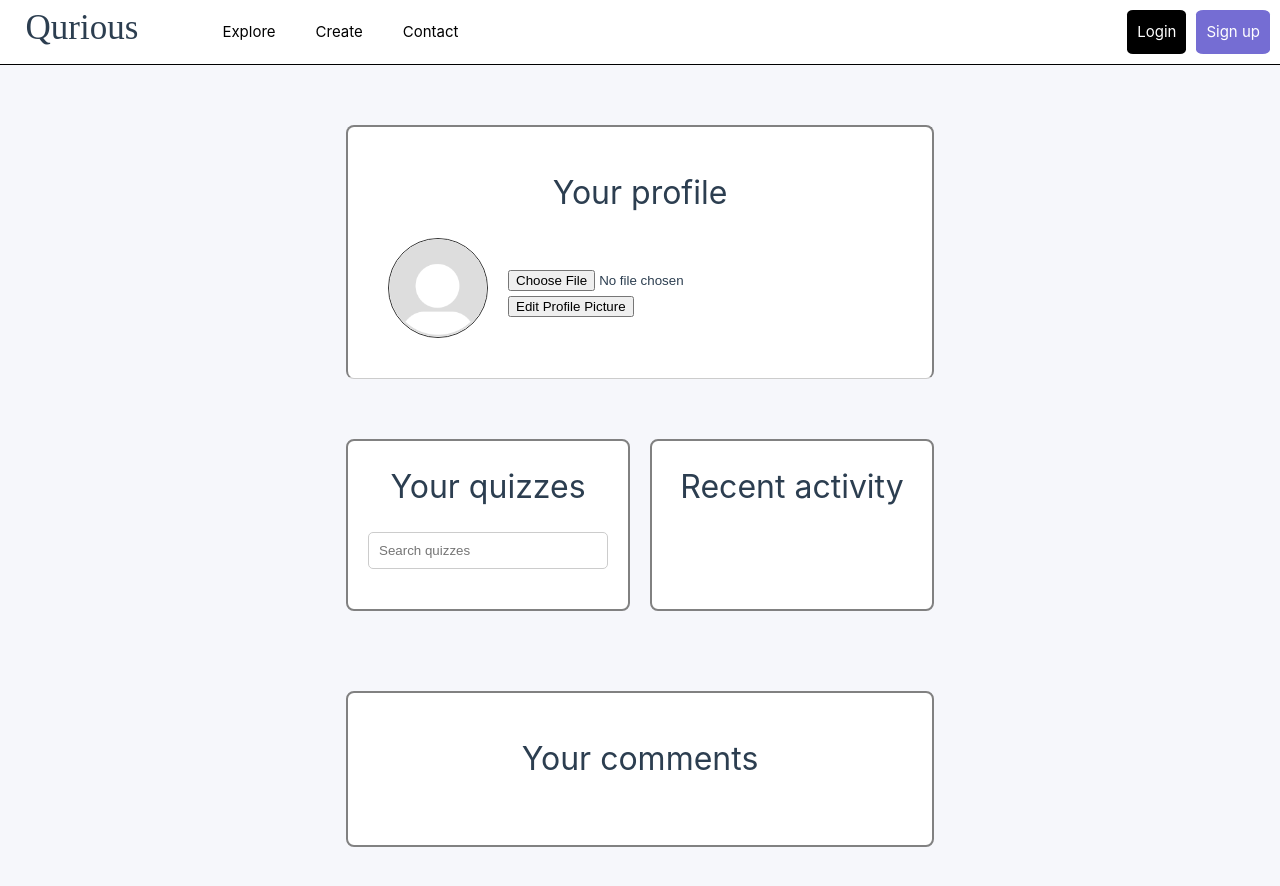
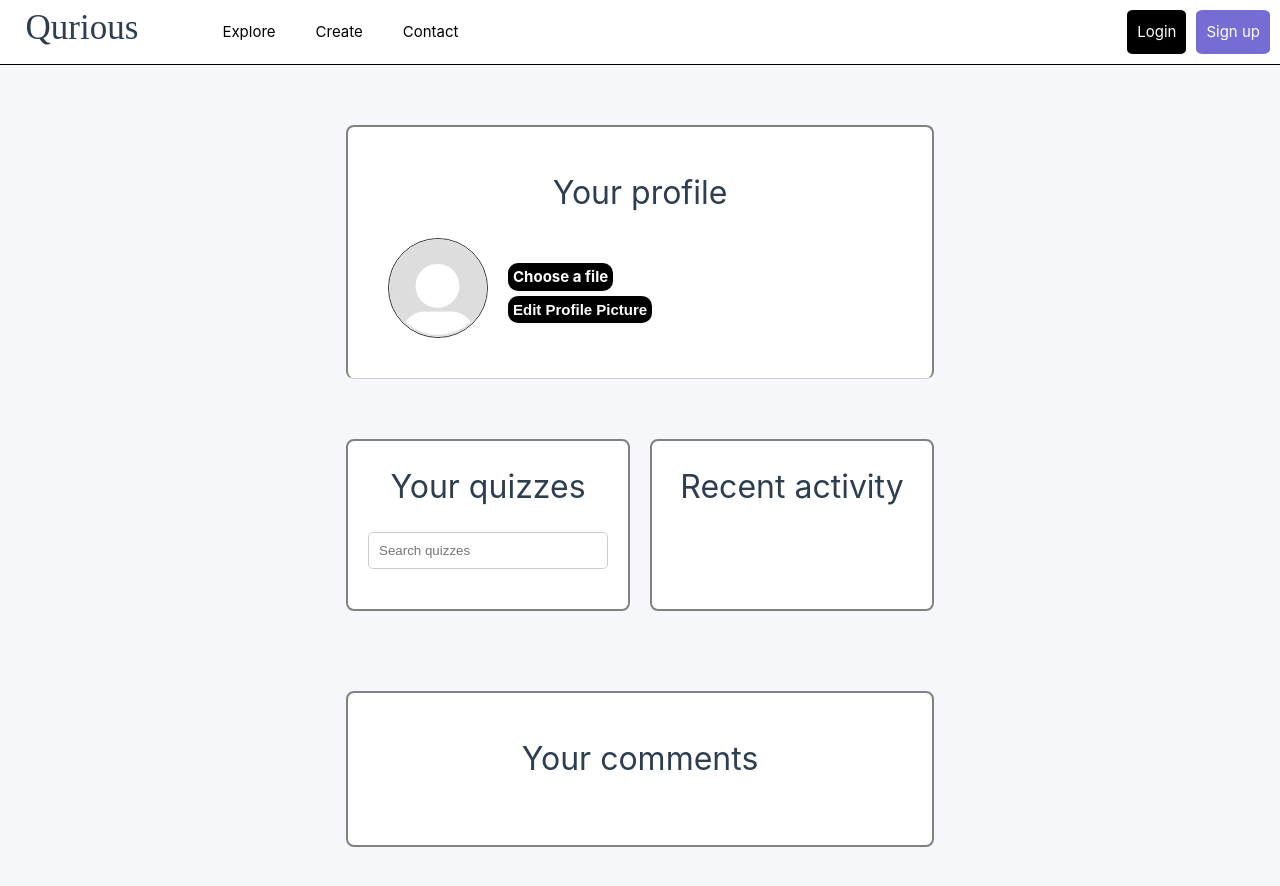
Before and after one commit to EmilJohns1/idatt2105-project-frontend, a Vue app: page /user in a window 1280 px wide. Built offline with nearby package versions, Linux system fonts and the light colour scheme; what v-calendar would draw is missing.

Commit message:
Styled file selection buttons on user page

```diff
--- a/src/components/UserPage.vue
+++ b/src/components/UserPage.vue
@@ -15,9 +15,11 @@
               type="file"
               id="fileInput"
               accept="image/*"
+              class="inputfile"
               @change="validateImageSize($event)"
             />
-            <button @click="uploadProfilePicture">Edit Profile Picture</button>
+            <label for="fileInput">Choose a file</label>
+            <button @click="uploadProfilePicture" class="blackButton edit-profile-pic">Edit Profile Picture</button>
           </div>
         </div>
       </div>
@@ -630,6 +632,54 @@ h3 {
   text-decoration: none;
   color: inherit;
 }
+
+.inputfile {
+  width: 0.1px;
+  height: 0.1px;
+  opacity: 0;
+  overflow: hidden;
+  position: absolute;
+  z-index: -1;
+}
+.inputfile + label {
+  font-size: 1em;
+  font-weight: 700;
+  display: inline-block;
+  color: white;
+  background-color: #000000;
+  border: none;
+  border-radius: 10px;
+  cursor: pointer;
+  padding: 2px 5px;
+  transition:
+    background-color 0.3s,
+    box-shadow 0.3s;
+}
+
+.inputfile:focus + label,
+.inputfile + label:hover {
+  background-color: #333;
+  box-shadow: 0 0 5px rgba(0, 0, 0, 0.3);
+}
+.inputfile + label {
+  cursor: pointer; /* "hand" cursor */
+}
+
+.edit-profile-pic {
+  font-size: 1em;
+  font-weight: 700;
+  margin-top: 5px;
+  padding: 5px 5px;
+  border-radius: 10px;
+  transition:
+    background-color 0.3s,
+    box-shadow 0.3s;
+}
+.edit-profile-pic:hover {
+  background-color: #333;
+  box-shadow: 0 0 5px rgba(0, 0, 0, 0.3);
+}
+
 @media (max-width: 750px) {
   .quizzes-section {
     display: grid;
```
